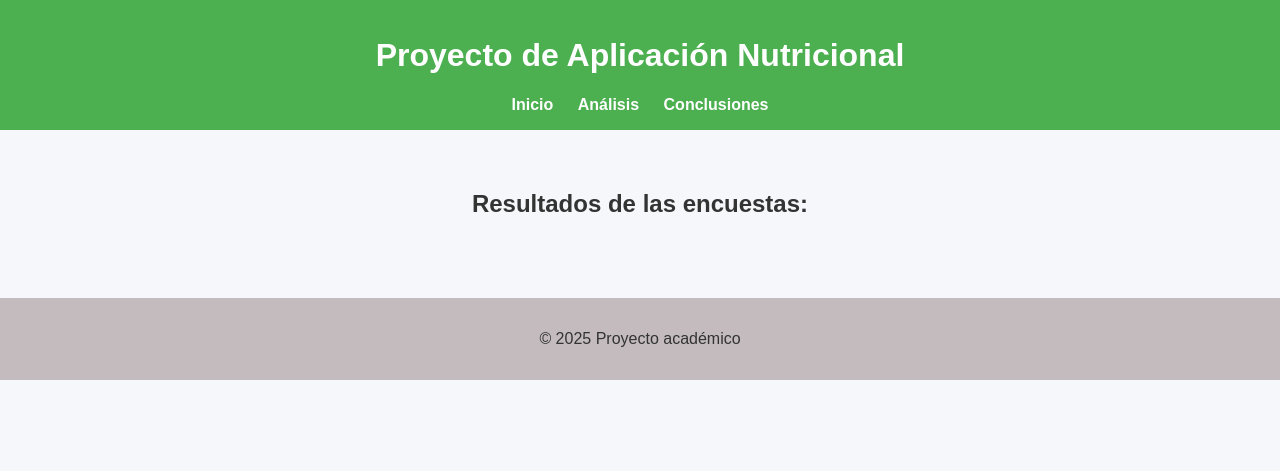
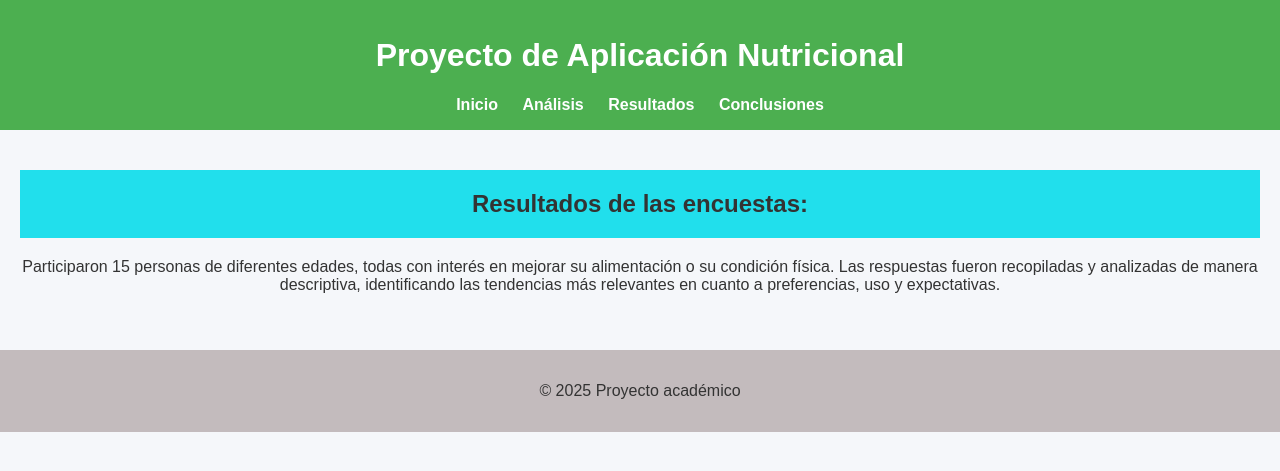
Before and after one commit to DeLaCruzSergioRene/nutriApp, a Flask app: page /encuesta in a window 1280 px wide. Shown: the top 471 px of the page. Run offline with Flask 3, Linux system fonts and the light colour scheme.

Commit message:
modificacion y resultados de encuesta ya puestos para modificar

```diff
--- a/static/estilos.css
+++ b/static/estilos.css
@@ -39,10 +39,12 @@ h2{
     font-family: Arial, sans-serif;
     margin-top: 20px;
     padding: 20px;
+    background-color:rgb(33, 223, 236)
 }
 
 h3{
     font-family: Arial, sans-serif;
     margin-top: 20px;
     padding: 20px;
+    background-color:rgb(133, 213, 250)
 }
--- a/templates/base.html
+++ b/templates/base.html
@@ -10,6 +10,7 @@
     <nav>
     <a href="/">Inicio</a>
     <a href="/apps">Análisis</a>
+    <a href="/encuesta">Resultados</a>
     <a href="/conclusiones">Conclusiones</a>
     </nav>
 </header>
--- a/templates/encuesta.html
+++ b/templates/encuesta.html
@@ -1,5 +1,6 @@
 {% extends 'base.html' %}
 {% block contenido %}
 <h2>Resultados de las encuestas:</h2>
+<p>Participaron 15 personas de diferentes edades, todas con interés en mejorar su alimentación o su condición física. Las respuestas fueron recopiladas y analizadas de manera descriptiva, identificando las tendencias más relevantes en cuanto a preferencias, uso y expectativas.</p>
 
 {% endblock %}
```
